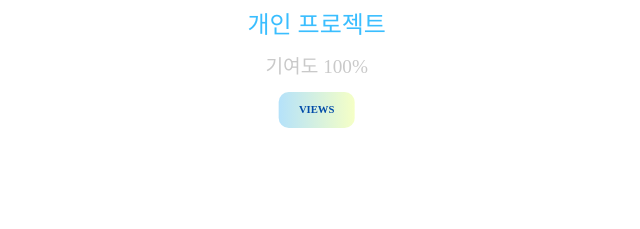
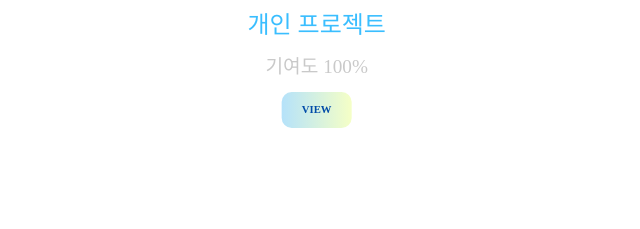
Before and after one commit to k1015ovo/portfolio, a plain HTML site: page index.html in a window 1280 px wide. Shown: the part 4868-5097 px from the top of the page, 0-640 px from the left. Drawn offline with nearby package versions, Linux system fonts and the light colour scheme; a web font is replaced by a local one.

Commit message:
Update index.html

```diff
--- a/index.html
+++ b/index.html
@@ -404,7 +404,7 @@
                                 기여도 100%
                             </li>
                             <a href="https://k1015ovo.github.io/postingpage/" target="_blank">
-                                <button>VIEWS</button>
+                                <button>VIEW</button>
                             </a>
                         </ul>
                     </div>
```
